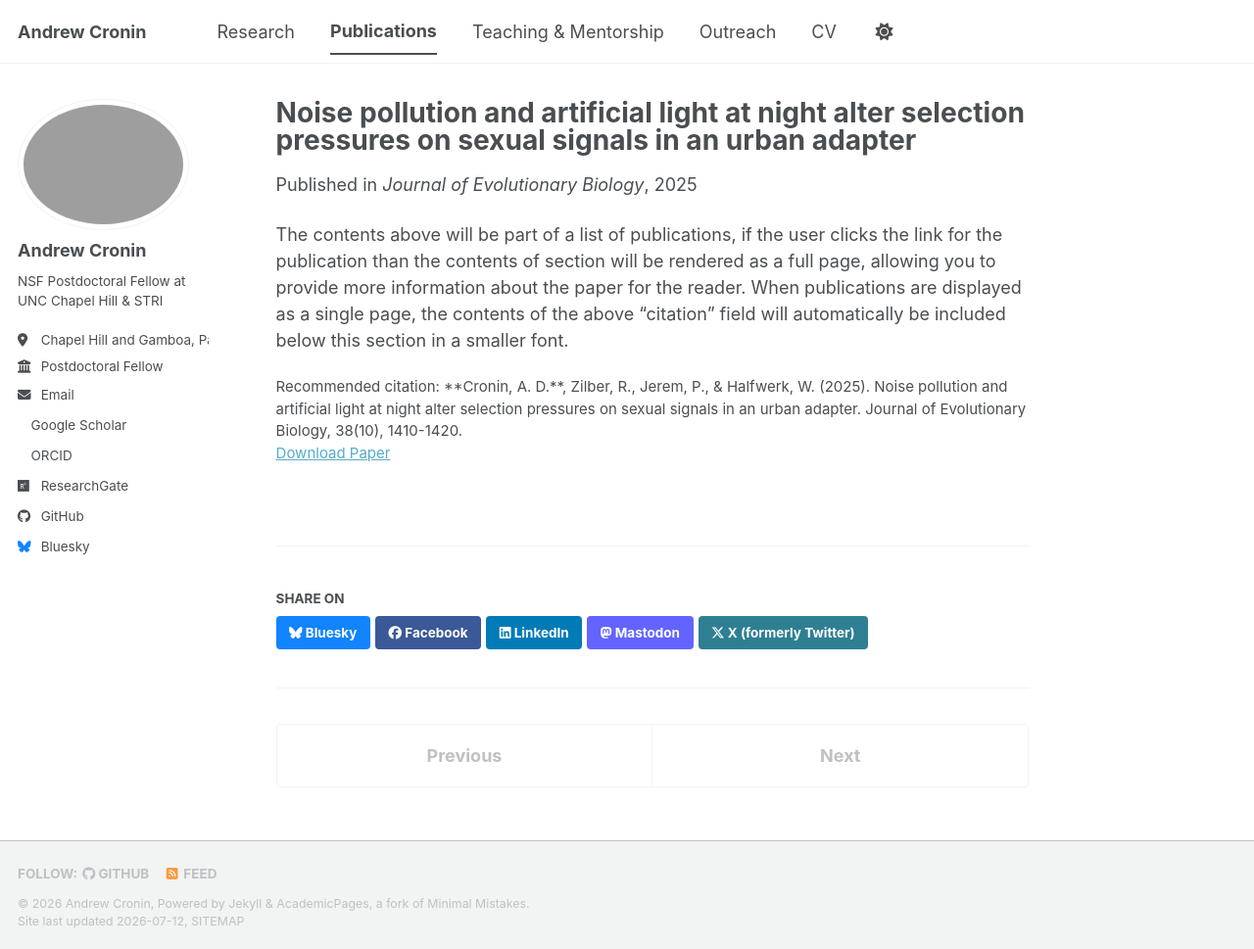
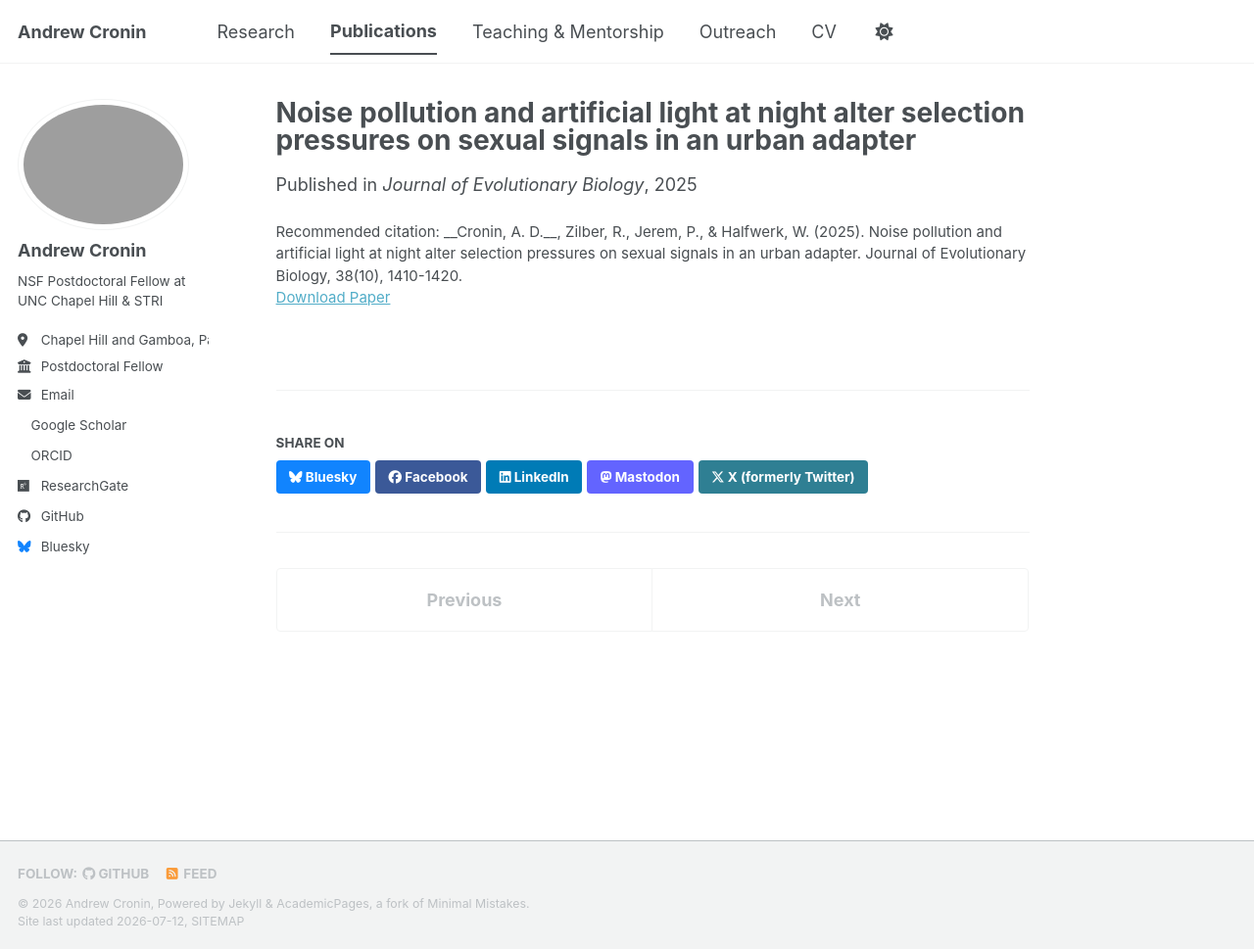
Before and after one commit to andrewdcronin/andrewdcronin.github.io, a Jekyll site: the page built from _publications/2009-10-01-paper-title-number-1.md, in a window 1280 px wide and 969 px high. Shown: the whole window at 98% size. Built offline with Jekyll 4.4.1, drawn with Linux system fonts in a browser that asks for light colours; a style sheet for code colours, icons or effects is not loaded.

Commit message:
Format citation for publication entry

```diff
--- a/_publications/2009-10-01-paper-title-number-1.md
+++ b/_publications/2009-10-01-paper-title-number-1.md
@@ -6,6 +6,5 @@ excerpt: "Selected as Editor's Choice"
 date: 2025-10-01
 venue: 'Journal of Evolutionary Biology'
 paperurl: 'https://doi.org/10.1093/jeb/voaf092'
-citation: '**Cronin, A. D.**, Zilber, R., Jerem, P., & Halfwerk, W. (2025). Noise pollution and artificial light at night alter selection pressures on sexual signals in an urban adapter. Journal of Evolutionary Biology, 38(10), 1410-1420.'
+citation: '__Cronin, A. D.__, Zilber, R., Jerem, P., & Halfwerk, W. (2025). Noise pollution and artificial light at night alter selection pressures on sexual signals in an urban adapter. Journal of Evolutionary Biology, 38(10), 1410-1420.'
 ---
-The contents above will be part of a list of publications, if the user clicks the link for the publication than the contents of section will be rendered as a full page, allowing you to provide more information about the paper for the reader. When publications are displayed as a single page, the contents of the above "citation" field will automatically be included below this section in a smaller font.
```
